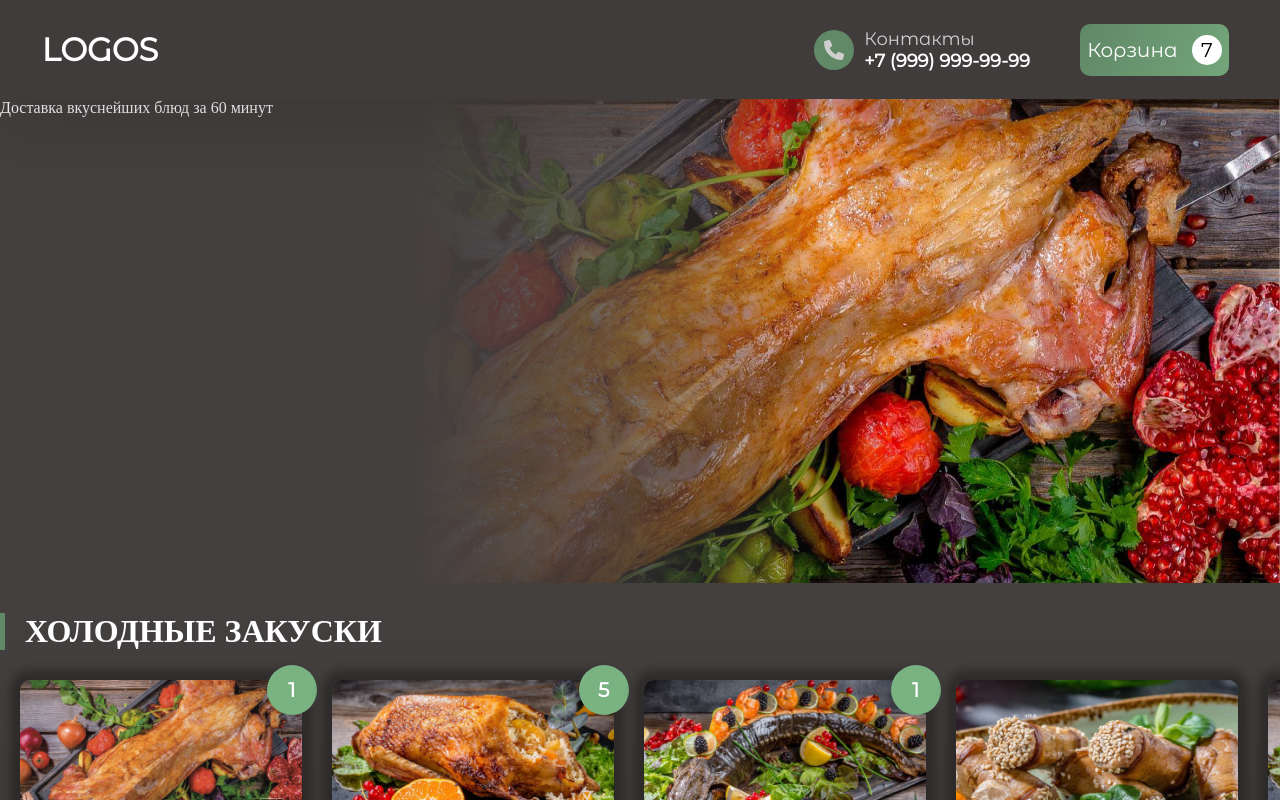
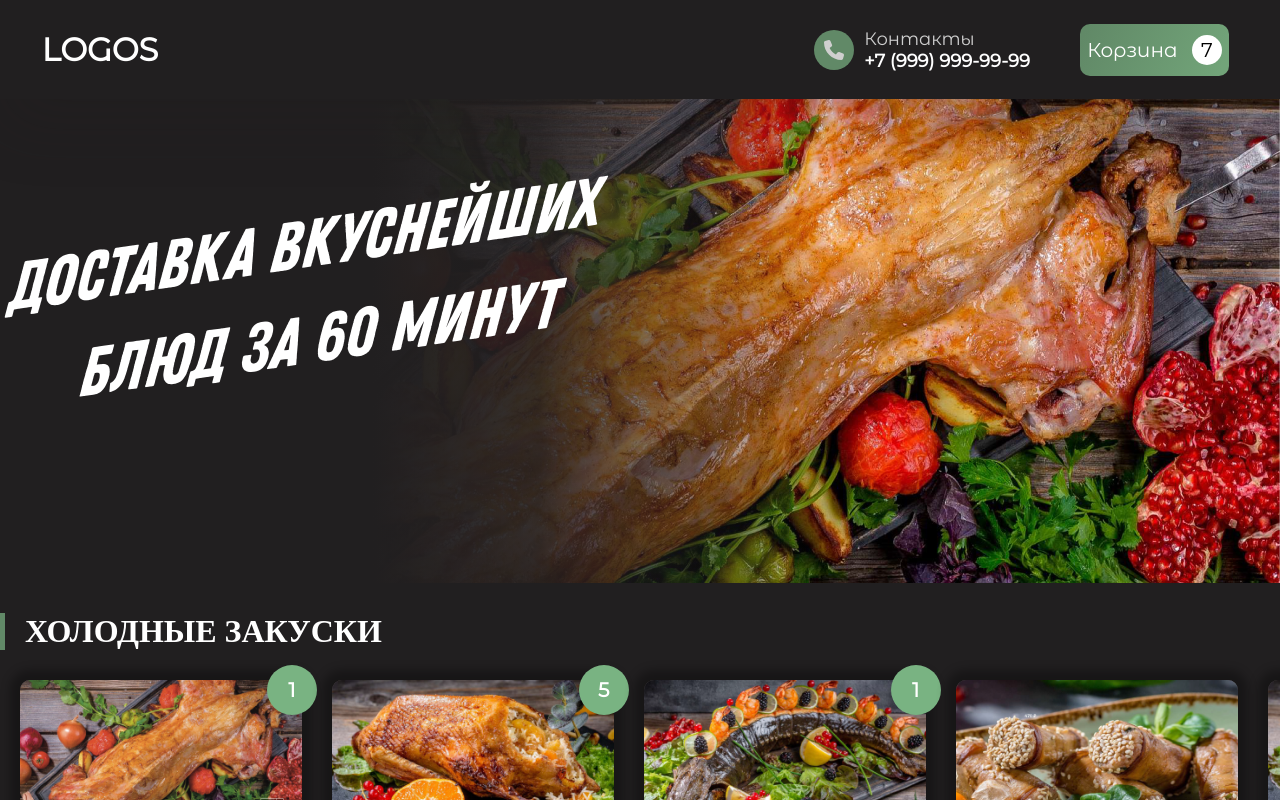
Before and after one commit to KovbenyaAlexander/shop, a React app: page /#/ in a window 1280 px wide. Shown: the top 800 px of the page. Built offline with nearby package versions, Linux system fonts and the light colour scheme.

Commit message:
add font for Promo section. fix shadow

```diff
--- a/src/components/Cart/style.scss
+++ b/src/components/Cart/style.scss
@@ -1,6 +1,6 @@
 .cart{
   margin-top: 99px;
-  background: linear-gradient(360deg, #211F20 0%, #44403F 100%);
+  background: linear-gradient(180deg, #211F20 0%, #44403F 100%);
   font-family: 'Montserrat Alternates', sans-serif;
   color: #fff;
   min-height: calc(100vh - 294px);
--- a/src/components/FoodCards/style.scss
+++ b/src/components/FoodCards/style.scss
@@ -1,7 +1,7 @@
 .food{
   width: 100%;
-  background: linear-gradient(360deg, #211F20 0%, #44403F 100%);
-
+  // background: linear-gradient(360deg, #211F20 0%, #44403F 100%);
+  background: rgba(33, 31, 32, 1);
   .wrapper{
     max-width: 1440px;
     margin: 0 auto;
--- a/src/components/Header/Header.tsx
+++ b/src/components/Header/Header.tsx
@@ -20,7 +20,7 @@ const Header = (): JSX.Element => {
       <div className="wrapper">
 
         <div className="logo">
-          <h1>LOGOS</h1>
+          <h1 className="unselectable-text">LOGOS</h1>
         </div>
 
         <div className="header__contacts">
--- a/src/components/Header/style.scss
+++ b/src/components/Header/style.scss
@@ -1,6 +1,6 @@
 
 .header{
-  background: #403C3B;
+  background: rgba(33, 31, 32, 1);
   box-shadow: 0px 30px 60px rgba(34, 31, 32, 0.2);
   font-family: 'Montserrat Alternates', sans-serif;
   position: fixed;
@@ -21,18 +21,6 @@
     max-width: 1440px;
     height: 99px;
     margin: 0 auto;
-
-    .calling_svg{
-      fill: white !important;
-      width: 50px;
-      height: 50px;
-    }
-
-    .calling_svg:hover{
-      fill: rgb(21, 37, 180) !important;
-      transition: 1.2s all ease-in-out;
-      cursor: pointer;
-    }
 
     .header__contacts{
       font-family: 'Montserrat Alternates', sans-serif;
--- a/src/components/Promo/Promo.tsx
+++ b/src/components/Promo/Promo.tsx
@@ -1,21 +1,15 @@
 import React, { useState } from 'react';
-import CallingSVG from '../SVG/CallingSVG';
 import './style.scss';
 
-const Promo = (): JSX.Element => {
-  const [searchInputValue, setSearchInputValue] = useState('');
-
-  return (
+const Promo = (): JSX.Element => (
   <section className="promo">
-
     <div className="wrapper">
       <div className="promo-text">
-          <p>Доставка вкуснейших блюд за 60 минут</p>
+        <p className="unselectable-text">Доставка вкуснейших блюд за 60 минут</p>
       </div>
     </div>
 
   </section>
 );
-};
 
 export default Promo;
--- a/src/components/Promo/style.scss
+++ b/src/components/Promo/style.scss
@@ -1,36 +1,41 @@
+@font-face {
+  font-family: 'Zing';
+  src: url('../../../public/fonts/Zing Rust Demo Base.ttf') format('truetype');
+}
+
+
 .promo{
   width: 100%;
-  background: #44403F;
+  background: rgba(33, 31, 32, 1);
+  margin-top: 99px;
 
-  // background: linear-gradient(360deg, #211F20 0%, #44403F 100%);
-
-
-  margin-top: 99px;
   .promo-text{
     width: 829px;
     height: 484px;
-    color: #fff;
-    // background: rgb(64,60,59);
-    // background: linear-gradient(90deg, rgba(64,60,59,1) 50%, rgba(255,255,255,0) 100%);
+
     background: rgb(27,27,27);
-    // background: linear-gradient(90deg, rgba(64,60,59,1) 50%, rgba(64,60,59,0.73) 75%, rgba(64,60,59,0) 100%);
-    background: linear-gradient(90deg, rgba(68,64,63,1) 50%, rgba(68,64,63,0.73) 75%, rgba(68,64,63,0) 100%);
+    background: linear-gradient(90deg, #211f20 45%, rgba(33, 31, 32, 0.9) 65%, rgba(33, 31, 32, 0) 100%);
+
+    p{
+      font-family: 'Zing', 'Open Sans' ;
+      font-style: italic;
+      font-size: 67px;
+      color: #fff;
+      transform: rotate(-8.37deg);
+      width: 600px;
+      text-align: center;
+      padding-top: 100px;
+
+    }
+
   }
 
   .wrapper{
     height: 484px;
     max-width: 1440px;
     margin: 0 auto;
-
     background: url('../../../public/promo-bg.png');
     background-repeat: no-repeat;
     background-position: right;
   }
 }
-
-
-/*
-background: rgb(64,60,59);
-background: linear-gradient(90deg, rgba(64,60,59,1) 50%, rgba(255,255,255,0) 100%);
-
-*/
--- a/src/index.html
+++ b/src/index.html
@@ -10,6 +10,7 @@
   <link rel="preconnect" href="https://fonts.googleapis.com">
   <link rel="preconnect" href="https://fonts.gstatic.com" crossorigin>
   <link href="https://fonts.googleapis.com/css2?family=Gothic+A1&family=Montserrat+Alternates&display=swap" rel="stylesheet">
+  <link href="https://fonts.googleapis.com/css2?family=Open+Sans:wght@600&display=swap" rel="stylesheet">
 </head>
 <body>
   <div id="root"></div>
--- a/src/style.scss
+++ b/src/style.scss
@@ -2,3 +2,11 @@
   margin: 0;
   padding: 0;
 }
+
+.unselectable-text{
+  -webkit-touch-callout: none;
+  -khtml-user-select: none;
+  -moz-user-select: none;
+  -ms-user-select: none;
+  user-select: none;
+}
```
Also changed, not shown: public/fonts/Zing Rust Demo Base.ttf (added). Lines whose indentation alone changed are shown as unchanged.
